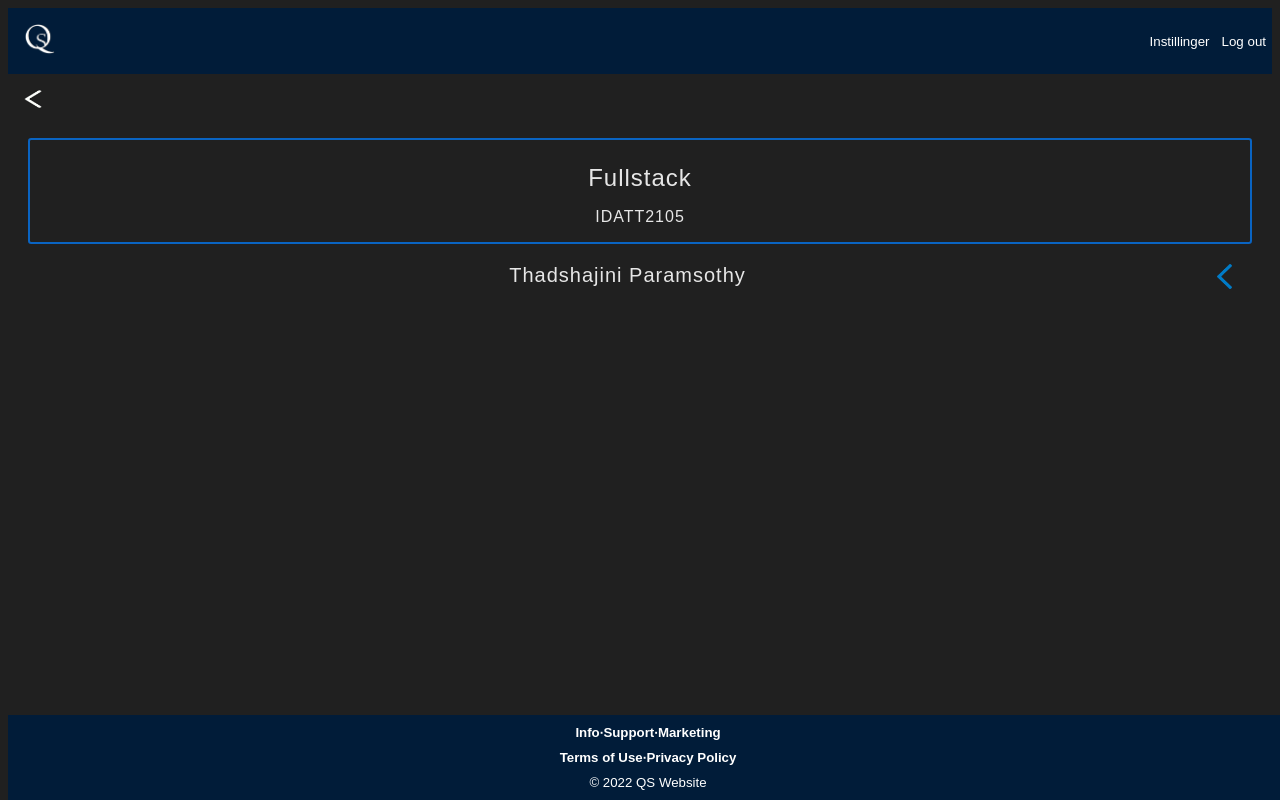
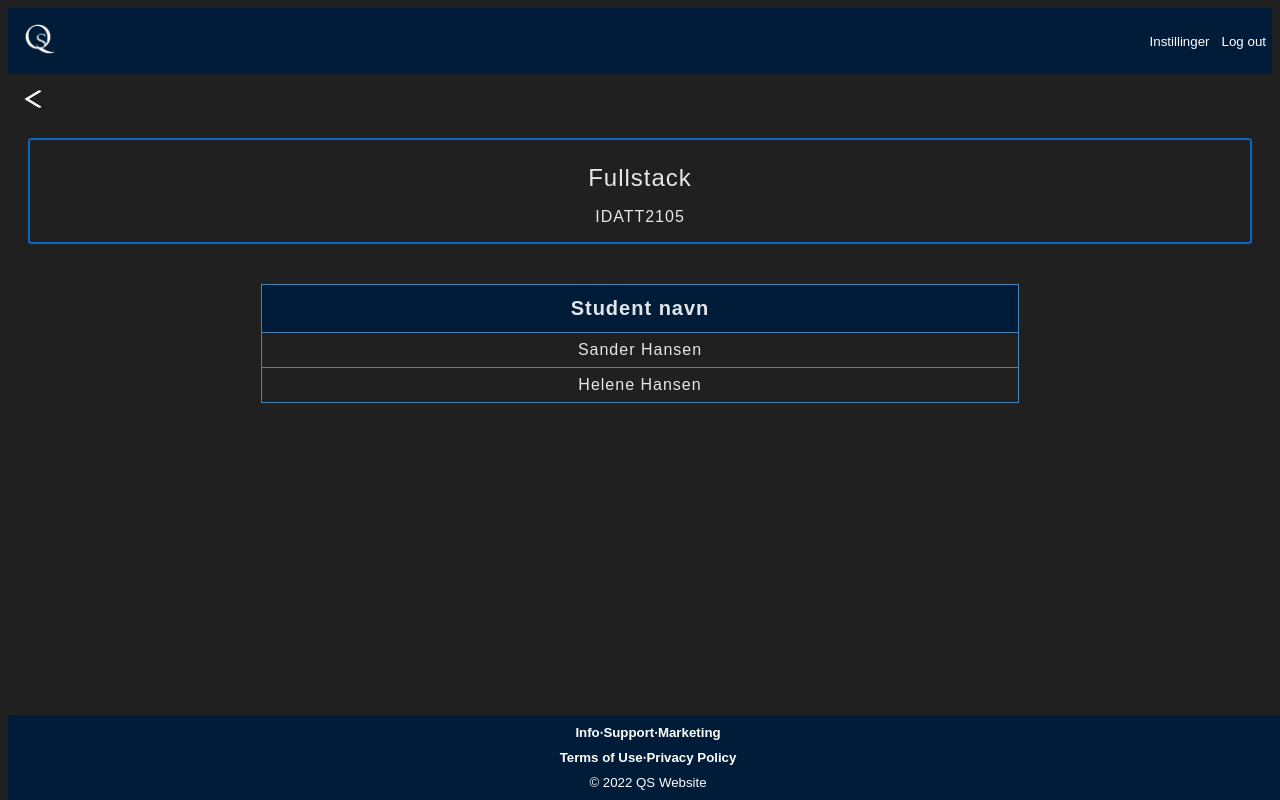
Before and after one commit to thadshap/Full-stack-application-developer-QS-project, a Vue app: page /assigmentViewForStudentAss in a window 1280 px wide. Built offline with nearby package versions, Linux system fonts and the light colour scheme; the HTML template or start-up script is replaced by a standard one.

Commit message:
implemented v-for to get all students and their assignments

```diff
--- a/src/views/AssigmentViewForStudentAss.vue
+++ b/src/views/AssigmentViewForStudentAss.vue
@@ -8,16 +8,22 @@
       <p id="sub-name">Fullstack</p>
       <p id="sub-code">IDATT2105</p>
     </div>
-    <div id="student-list">
-    <div id="oving-rules-container">
-      <p id="oving-rules">Thadshajini Paramsothy</p>
-      <button id="oving-rules-btn" v-on:click="showOvinger">
-        <img id="drop-down-arrow-img-oving-rules" class="drop-down-arrow-img" src="./../assets/drop-down-arrow.png">
-      </button>
-    </div>
-    <div id="amount-of-approved-oving" v-if="showAmountOfOvingerDetails">
-      <p id="oving-approval-header">Øving 1: Godkjent</p>
-    </div>
+      <div id="table-container">
+        <table id="tableStudents">
+          <tr>
+            <th>Student navn</th>
+          </tr>
+          <tr v-for="student in students" v-on:click="select($event)" v-bind:id="student.index" :key="student">
+            <td>
+              {{ student.name }}
+              <div v-if="student.showAmountOfOvingerDetails">
+              <p v-bind:id="student.index" class="oving-approval-header" v-for="assigment in assignmentsList" :key="assigment">
+                {{assigment.name}}: {{assigment.approved}}
+              </p>
+              </div>
+            </td>
+          </tr>
+        </table>
     </div>
   </div>
   <Footer></Footer>
@@ -32,23 +38,57 @@ export default {
   components: {Footer, Header},
   data() {
     return {
-      showAmountOfOvingerDetails : false
+      assignmentsList:[],
+      idCheckedStudent: null,
+      students:[
+        {
+        name:"Sander Hansen",
+        index:1,
+        showAmountOfOvingerDetails : false,
+        assigments:[{
+          name:"Øving 1",
+          approved:"Ikke godkjent"
+        },
+          {
+            name:"Øving 2",
+            approved:"Ikke godkjent"
+          }]
+        },
+        {
+          name:"Helene Hansen",
+          index:2,
+          showAmountOfOvingerDetails : false,
+          assigments:[{
+            name:"Øving 1",
+            approved:"Godkjent"
+          }]
+        },
+      ]
     }
   },
+  created(){
+
+  },
   methods : {
-    showOvinger()  {
-      if (this.showAmountOfOvingerDetails === false){
-        this.showAmountOfOvingerDetails = true;
-        document.getElementById("drop-down-arrow-img-oving-rules").style.transform ='rotate(360deg)'
-      }
-      else if (this.showAmountOfOvingerDetails === true){
-        this.showAmountOfOvingerDetails = false;
-        document.getElementById("drop-down-arrow-img-oving-rules").style.transform ='rotate(450deg)'
-      }
-    },
     backToPreviousPage(){
       this.$router.go(-1)
     },
+    select: function (e) {
+      this.idCheckedStudent = e.currentTarget.id
+      let id = this.idCheckedStudent
+        this.assignmentsList = []
+        for(let i=0 ; i<this.students.length; i++){
+          if (this.students[i].index == id){
+            this.assignmentsList = this.students[i].assigments
+            if (this.students[i].showAmountOfOvingerDetails == false){
+              this.students[i].showAmountOfOvingerDetails = true
+            }
+            else if (this.students[i].showAmountOfOvingerDetails == true){
+              this.students[i].showAmountOfOvingerDetails = false
+            }
+          }
+        }
+      }
   },
 };
 </script>
@@ -93,52 +133,31 @@ export default {
   border-width: 2.5px;
   margin: 0 20px 20px 20px;
 }
-#oving-rules{
+table {
+  border-collapse: collapse;
+  width: 60%;
+  margin-top: 20px;
+  text-align: center;
+  letter-spacing: 1px;
+}
+td, .oving-approval-header{
+  cursor: pointer;
+  font-weight: lighter;
+}
+td, th, .oving-approval-header{
+  border: 1px solid steelblue;
+  padding: 8px;
   color: rgba(255, 255, 255, 0.89);
-  letter-spacing: 1px;
-  font-weight: lighter;
-  text-align: center;
+}
+th {
+  padding-top: 12px;
+  padding-bottom: 12px;
+  background-color: #011c39;
   font-size: 20px;
 }
-#amount-of-approved-oving{
-  float: left;
-  font-size: 15px;
+#table-container{
+  display: flex;
   width: 100%;
-}
-#oving-rules-container{
-  text-align: center;
-}
-#oving-rules,#oving-rules-btn{
-  display: inline;
-}
-#oving-rules{
-  margin-left: 35px;
-}
-#oving-rules-btn{
-  float: right;
-  margin-right: 40px;
-  position: relative;
-  top: 4px;
-  color: inherit;
-  border: none;
-  padding: 0;
-  font: inherit;
-  cursor: pointer;
-  outline: inherit;
-  width: 20px;
-  height: 20px;
-  background-color: inherit;
-}
-#drop-down-arrow-img-oving-rules{
-  height: 15px;
-  width: 25px;
-  transform: rotate(90deg);
-}
-#oving-approval-header{
-  text-align: center;
-  color: rgba(255, 255, 255, 0.89);
-  letter-spacing: 1px;
-  font-weight: lighter;
-  font-size: 15px;
+  justify-content: center;
 }
 </style>
```
